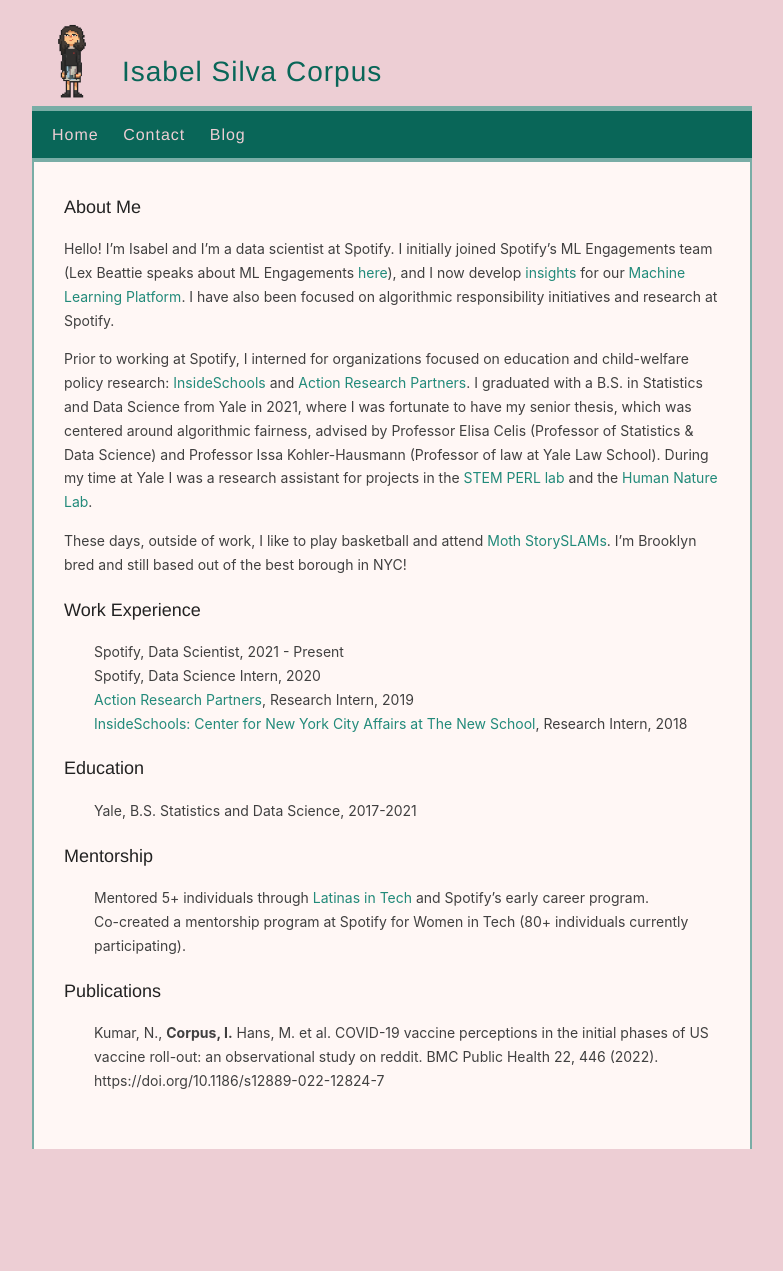
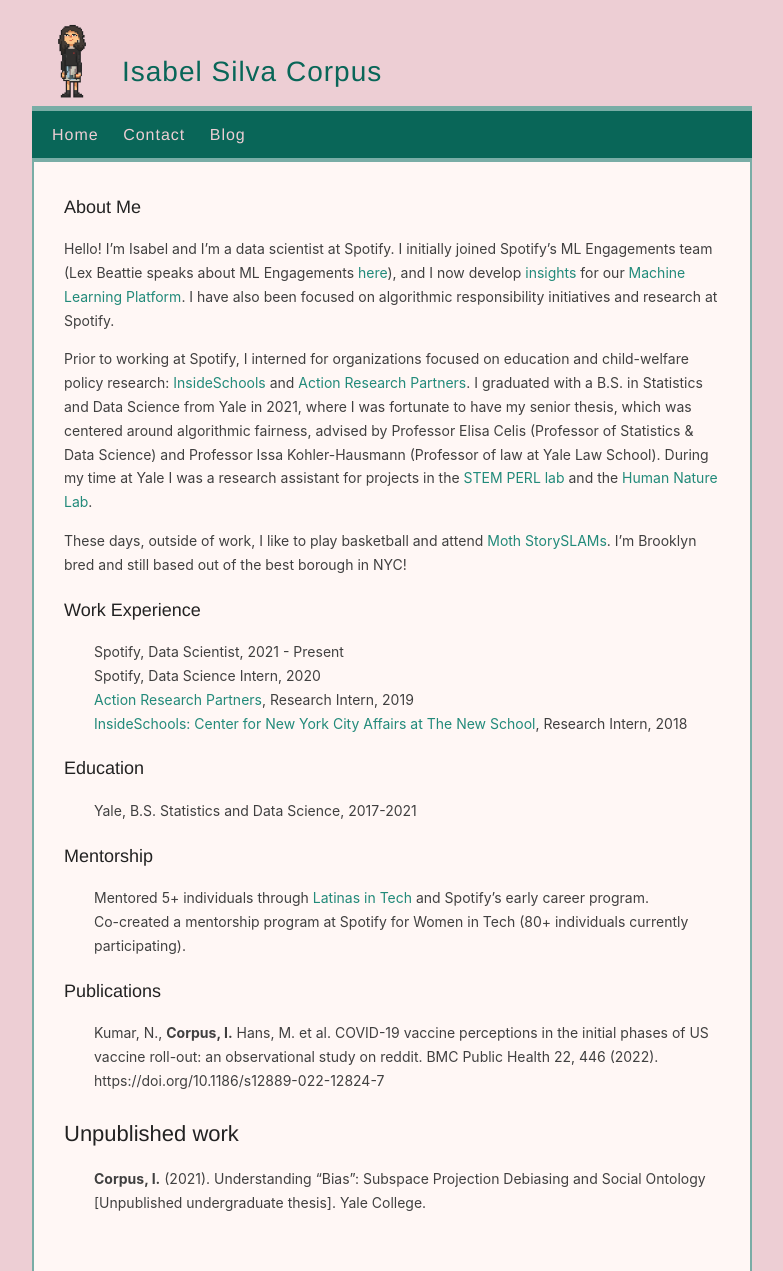
Before and after one commit to isabelsilvacorpus/isabelsilvacorpus.github.io, a Jekyll site: the page built from index.md, in a window 1280 px wide. Shown: the whole page, without its empty margins (248-1031 px from the left). Built offline with Jekyll 4.4.1, drawn with Linux system fonts in a browser that asks for light colours; before the commit the page ends 1149 px from its top, so only the background shows below that.

Commit message:
undergrad thesis

```diff
--- a/index.md
+++ b/index.md
@@ -30,3 +30,7 @@
 ### Publications
 
 - Kumar, N., **Corpus, I.** Hans, M. et al. COVID-19 vaccine perceptions in the initial phases of US vaccine roll-out: an observational study on reddit. BMC Public Health 22, 446 (2022). https://doi.org/10.1186/s12889-022-12824-7
+
+## Unpublished work
+
+- **Corpus, I.** (2021). Understanding “Bias”: Subspace Projection Debiasing and Social Ontology [Unpublished undergraduate thesis]. Yale College.
```
Also changed, not shown: 1 other file.
